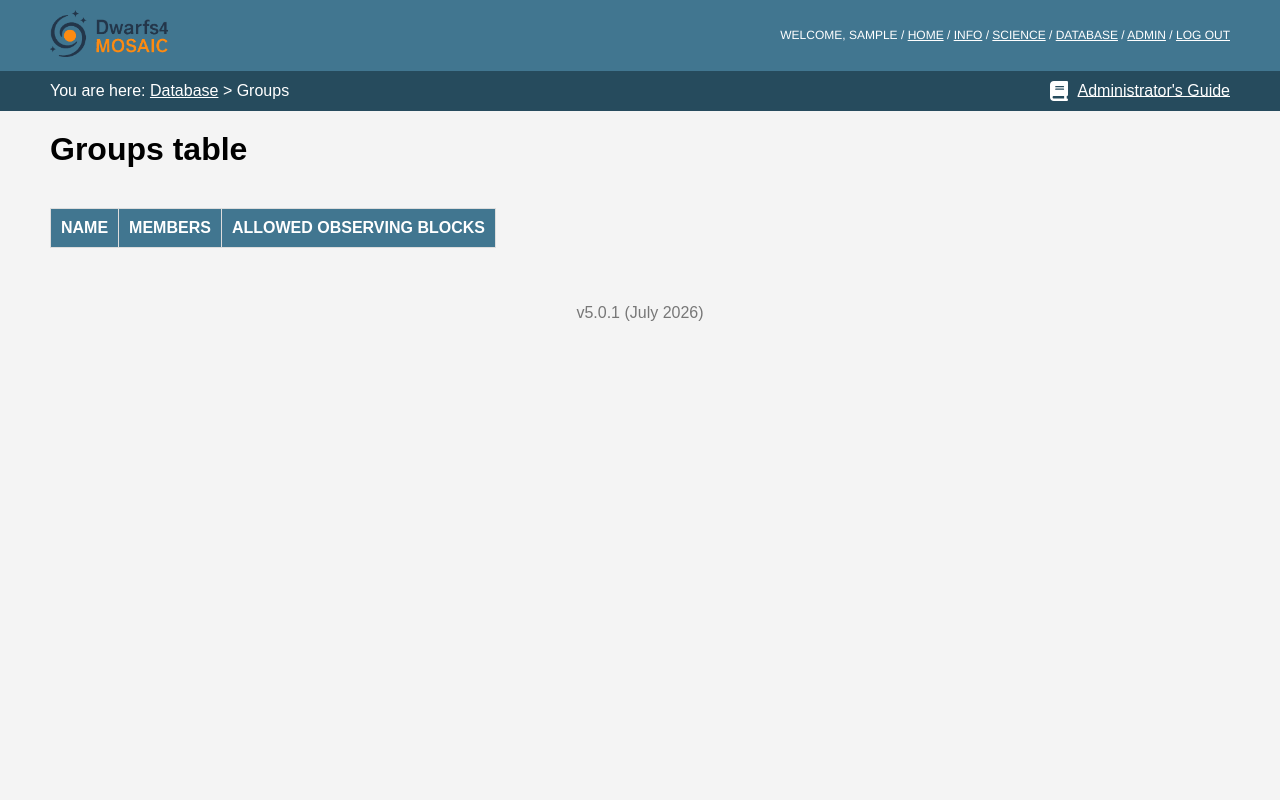
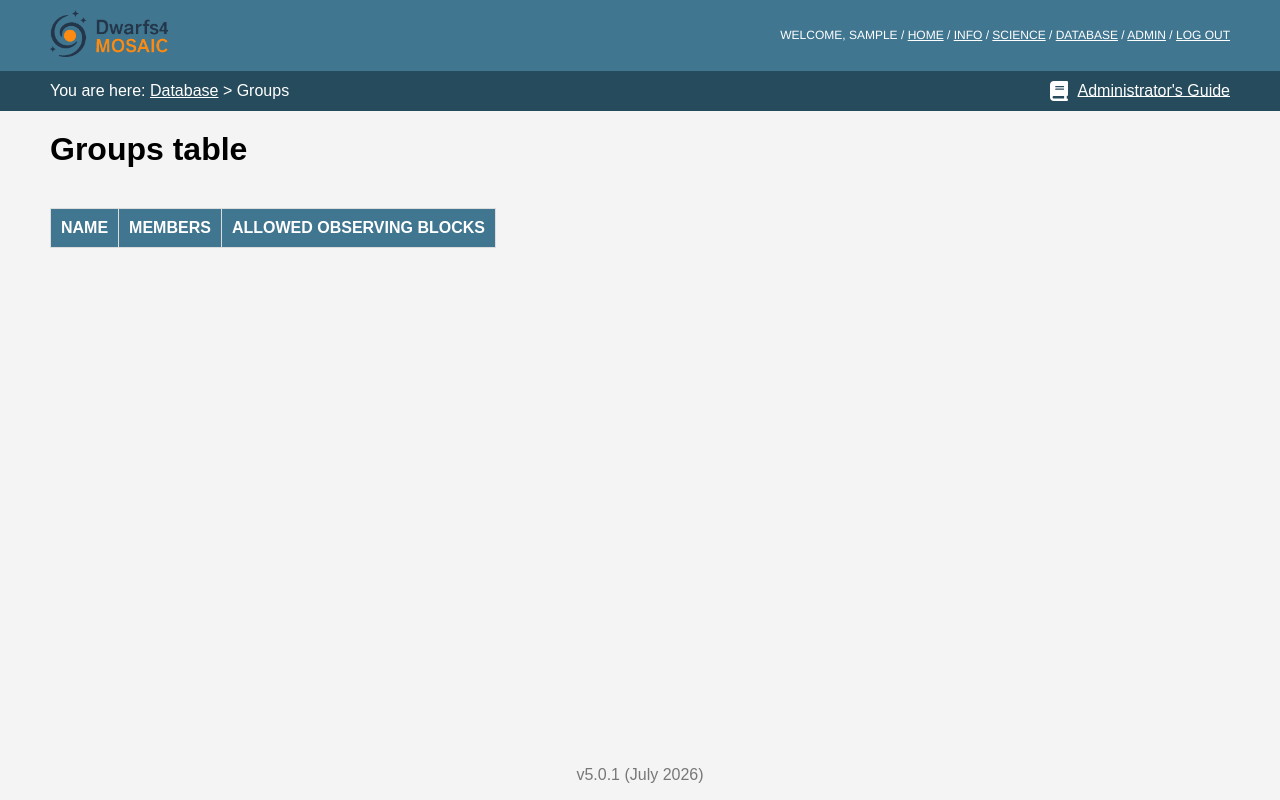
Before and after one commit to noeliagrande/Dwarfs4MOSAIC-Web, a Django app: page /groups/ in a window 1280 px wide. Run offline with Django 5.2, Linux system fonts and the light colour scheme; the visitor is signed in with stand-in values (Sample User, id 1); lists and menus that the app fills with data are empty; some libraries are stand-ins or nearby versions.

Commit message:
Mejorar el diseño del footer para mostrar la versión de la aplicación en la parte inferior de la página

```diff
--- a/src/dwarfs4MOSAIC/static/dwarfs4MOSAIC/base.css
+++ b/src/dwarfs4MOSAIC/static/dwarfs4MOSAIC/base.css
@@ -19,12 +19,29 @@
     --breadcrumbs-color: #264b5d;
 }
 
+/* Page style */
+body {
+    font-family: Arial, sans-serif;
+    background-color: #f4f4f4;
+    color: black;
+    min-height: 100vh;
+    display: flex;
+    flex-direction: column;
+}
+
 main {
     padding: 20px var(--left-padding);
+    flex: 1;
 }
 
 .view-explanation {
     font-size: 20px;
+}
+
+.site-footer {
+    text-align: center;
+    padding: 1em;
+    color: #777;
 }
 
 /* Administrator editor layout */
@@ -82,13 +99,6 @@ main {
 a {
     color: var(--link-color);
     text-decoration: none; /* Remove underline from links */
-}
-
-/* Page body style */
-body {
-    font-family: Arial, sans-serif;
-    background-color: #f4f4f4;
-    color: black;
 }
 
 /* Logo container style within the admin toolbar */
--- a/src/dwarfs4MOSAIC/templates/dwarfs4MOSAIC/base.html
+++ b/src/dwarfs4MOSAIC/templates/dwarfs4MOSAIC/base.html
@@ -143,7 +143,7 @@
         {% include "dwarfs4MOSAIC/base_scripts.html" %}
 
         <!-- Footer showing the current application version -->
-        <footer style="text-align: center; padding: 1em; color: #777;">
+        <footer class="site-footer">
             {{ APP_VERSION }}
         </footer>
     </body>
```
